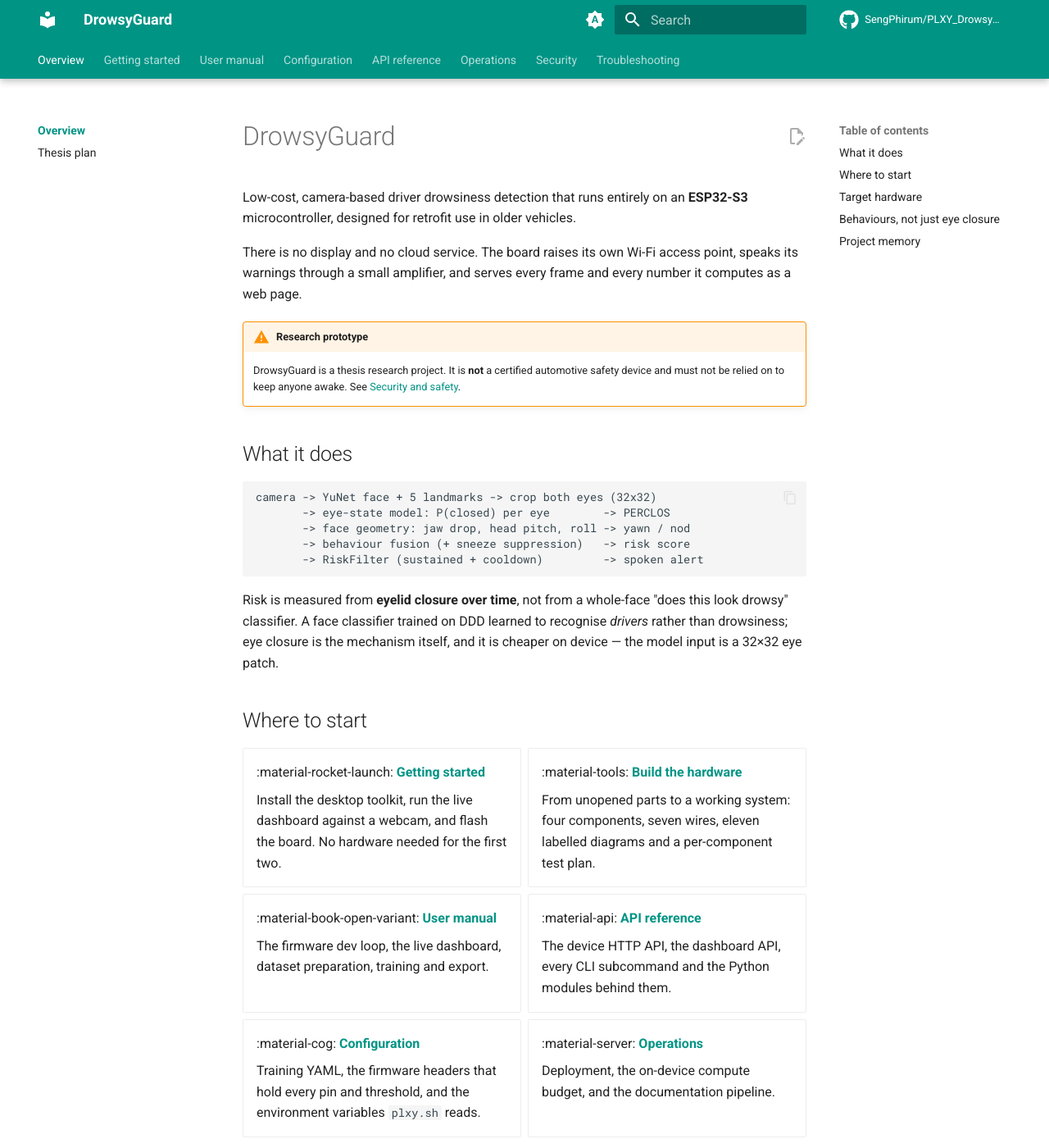
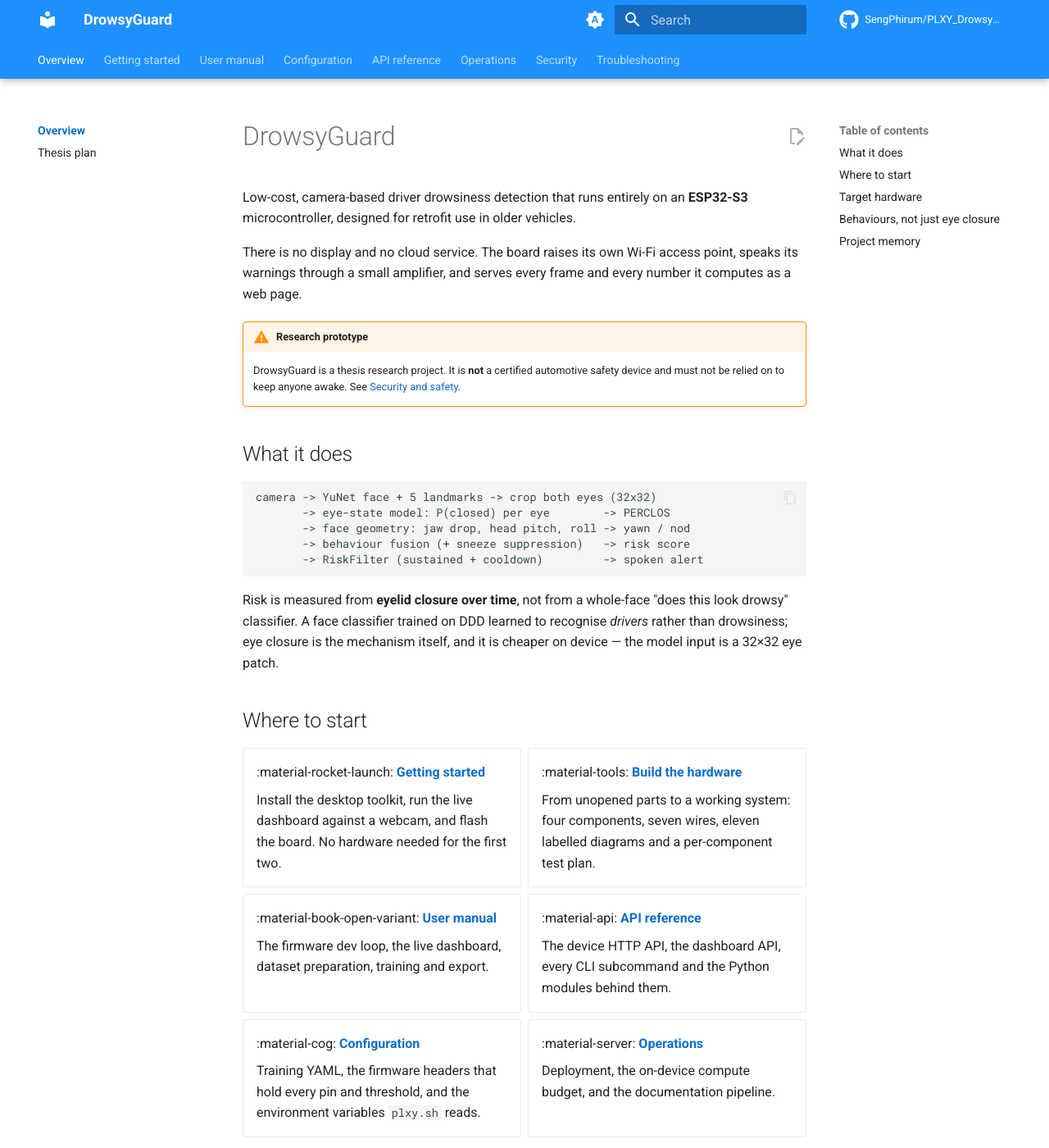
Before and after one commit to SengPhirum/PLXY_DrowsyGuard, an MkDocs documentation site: the page built from docs/index.md, in a window 1280 px wide and 1400 px high. Shown: the whole window at 82% size. Built offline with MkDocs 1.6.1 and Material for MkDocs 9.7.7, drawn with Linux system fonts in a browser that asks for light colours; comment, search, counter and statistics services are not loaded.

Commit message:
Add custom primary color support and external CSS for theming

```diff
--- /dev/null
+++ b/docs/stylesheets/extra.css
@@ -0,0 +1,32 @@
+/* Custom primary colour.
+ *
+ * Material only accepts its own named primaries (teal, indigo, blue, ...), so a
+ * specific colour has to go through `primary: custom` in mkdocs.yml plus the
+ * token overrides below. Changing the hex here changes the header, the active
+ * nav item, the search bar and the focus rings in one place.
+ */
+
+[data-md-color-primary=custom] {
+  --md-primary-fg-color:        #1e90ff;   /* dodgerblue */
+  --md-primary-fg-color--light: #5aabff;
+  --md-primary-fg-color--dark:  #0b6ecb;
+
+  /* Text drawn *on* the primary colour - the header title and icons. */
+  --md-primary-bg-color:        #ffffff;
+  --md-primary-bg-color--light: #ffffffb3;
+}
+
+/* Body links.
+ *
+ * Material derives these from the primary colour, and dodgerblue on white is
+ * only 3.2:1 - fine for the large header title, short of the 4.5:1 that body
+ * text needs. These are the same hue darkened (light) and lightened (dark)
+ * until they clear it: 5.1:1 on white, 5.9:1 on the slate background.
+ */
+[data-md-color-scheme=default] {
+  --md-typeset-a-color: #0b6ecb;
+}
+
+[data-md-color-scheme=slate] {
+  --md-typeset-a-color: #4da3ff;
+}
--- a/mkdocs.yml
+++ b/mkdocs.yml
@@ -51,24 +51,33 @@ theme:
     - content.action.edit
     - content.tooltips
   palette:
+    # primary/accent are repeated here, not just on the two entries below: this
+    # is the palette a first-time visitor gets, and an entry that omits them
+    # falls back to Material's stock indigo rather than inheriting anything.
     - media: "(prefers-color-scheme)"
+      primary: custom
+      accent: deep orange
       toggle:
         icon: material/brightness-auto
         name: Follow system theme
     - media: "(prefers-color-scheme: light)"
       scheme: default
-      primary: teal
+      primary: custom
       accent: deep orange
       toggle:
         icon: material/brightness-7
         name: Switch to dark mode
     - media: "(prefers-color-scheme: dark)"
       scheme: slate
-      primary: teal
+      primary: custom
       accent: deep orange
       toggle:
         icon: material/brightness-4
         name: Switch to light mode
+
+# Defines the dodgerblue primary that `primary: custom` above refers to.
+extra_css:
+  - stylesheets/extra.css
 
 plugins:
   - search
```
